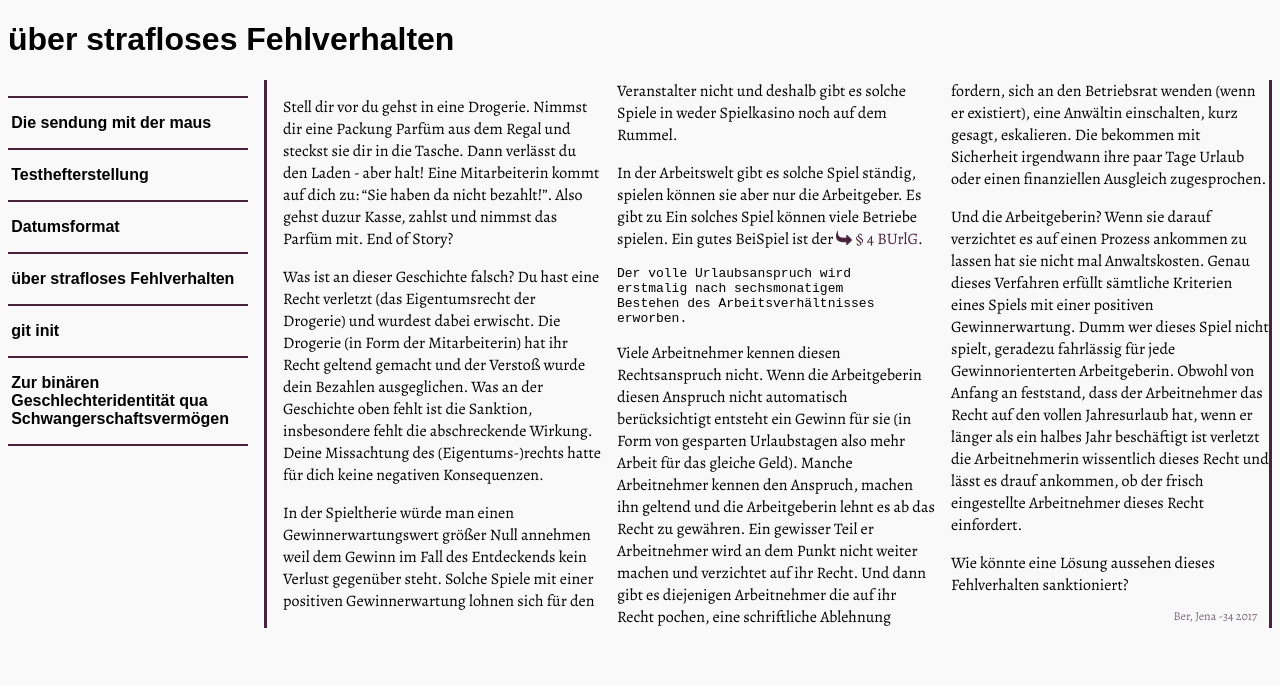
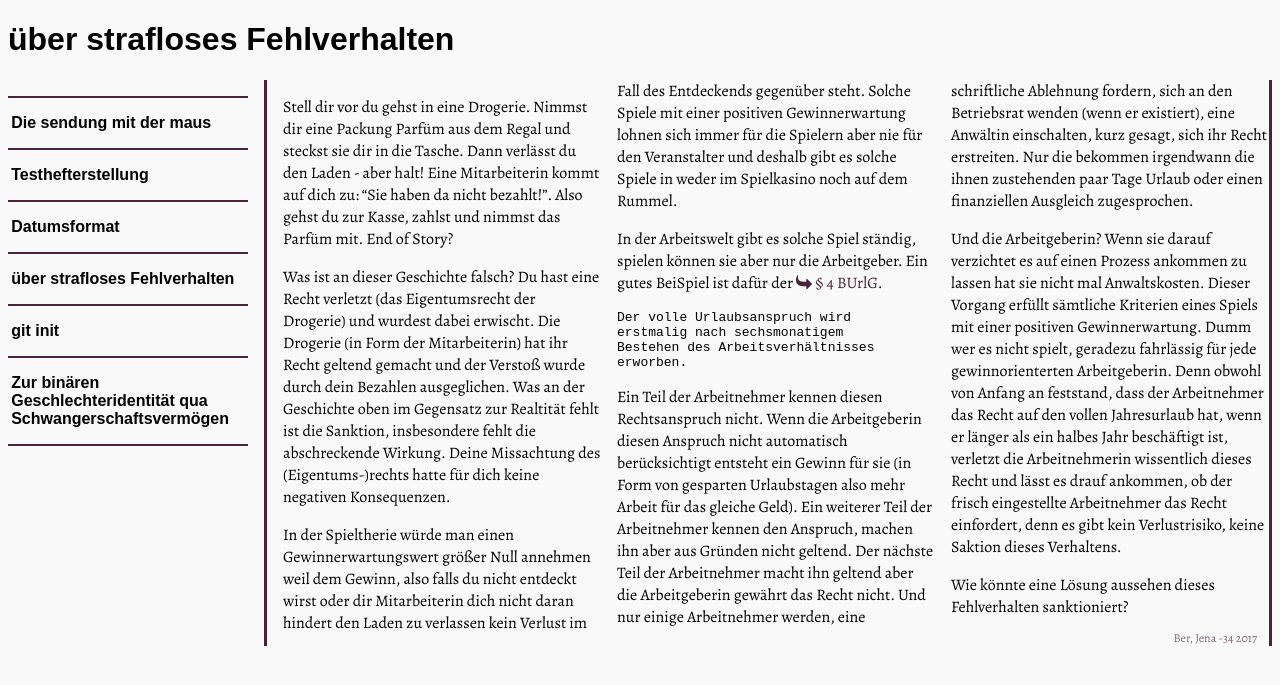
Before and after one commit to HoffmannP/Blog, a Jekyll site: the page built from _posts/2017-08-24-strafloses-fehlverhalten.md, in a window 1280 px wide. Shown: the top 685 px of the page. Built offline with Jekyll 4.4.1, drawn with Linux system fonts in a browser that asks for light colours; nearby versions of some CDN libraries; some web fonts are replaced.

Commit message:
Update 2017-08-24-strafloses-fehlverhalten.md

```diff
--- a/_posts/2017-08-24-strafloses-fehlverhalten.md
+++ b/_posts/2017-08-24-strafloses-fehlverhalten.md
@@ -4,22 +4,21 @@
 category: Politik
 ---
 
-Stell dir vor du gehst in eine Drogerie. Nimmst dir eine Packung Parfüm aus dem Regal und steckst sie dir in die Tasche. Dann verlässt du den Laden - aber halt! Eine Mitarbeiterin kommt auf dich zu: "Sie haben da nicht bezahlt!". Also gehst duzur Kasse, zahlst und nimmst das Parfüm mit. End of Story?
+Stell dir vor du gehst in eine Drogerie. Nimmst dir eine Packung Parfüm aus dem Regal und steckst sie dir in die Tasche. Dann verlässt du den Laden - aber halt! Eine Mitarbeiterin kommt auf dich zu: "Sie haben da nicht bezahlt!". Also gehst du zur Kasse, zahlst und nimmst das Parfüm mit. End of Story?
 
-Was ist an dieser Geschichte falsch? Du hast eine Recht verletzt (das Eigentumsrecht der Drogerie) und wurdest dabei erwischt. Die Drogerie (in Form der Mitarbeiterin) hat ihr Recht geltend gemacht und der Verstoß wurde dein Bezahlen ausgeglichen. Was an der Geschichte oben fehlt ist die Sanktion, insbesondere fehlt die abschreckende Wirkung. Deine Missachtung des (Eigentums-)rechts hatte für dich keine negativen Konsequenzen.
+Was ist an dieser Geschichte falsch? Du hast eine Recht verletzt (das Eigentumsrecht der Drogerie) und wurdest dabei erwischt. Die Drogerie (in Form der Mitarbeiterin) hat ihr Recht geltend gemacht und der Verstoß wurde durch dein Bezahlen ausgeglichen. Was an der Geschichte oben im Gegensatz zur Realtität fehlt ist die Sanktion, insbesondere fehlt die abschreckende Wirkung. Deine Missachtung des (Eigentums-)rechts hatte für dich keine negativen Konsequenzen.
 
-In der Spieltherie würde man einen Gewinnerwartungswert größer Null annehmen weil dem Gewinn im Fall des Entdeckends kein Verlust gegenüber steht. Solche Spiele mit einer positiven Gewinnerwartung lohnen sich für den Veranstalter nicht und deshalb gibt es solche Spiele in weder Spielkasino noch auf dem Rummel.
+In der Spieltherie würde man einen Gewinnerwartungswert größer Null annehmen weil dem Gewinn, also falls du nicht entdeckt wirst oder dir Mitarbeiterin dich nicht daran hindert den Laden zu verlassen kein Verlust im Fall des Entdeckends gegenüber steht. Solche Spiele mit einer positiven Gewinnerwartung lohnen sich immer für die Spielern aber nie für den Veranstalter  und deshalb gibt es solche Spiele in weder im Spielkasino noch auf dem Rummel.
 
-In der Arbeitswelt gibt es solche Spiel ständig, spielen können sie aber nur die Arbeitgeber. Es gibt zu
-Ein solches Spiel können viele Betriebe spielen. Ein gutes BeiSpiel ist der [§ 4 BUrlG](https://dejure.org/gesetze/BUrlG/4.html).
+In der Arbeitswelt gibt es solche Spiel ständig, spielen können sie aber nur die Arbeitgeber. Ein gutes BeiSpiel ist dafür der [§ 4 BUrlG](https://dejure.org/gesetze/BUrlG/4.html).
 
     Der volle Urlaubsanspruch wird
     erstmalig nach sechsmonatigem
     Bestehen des Arbeitsverhältnisses
     erworben.
 
-Viele Arbeitnehmer kennen diesen Rechtsanspruch nicht. Wenn die Arbeitgeberin diesen Anspruch nicht automatisch berücksichtigt entsteht ein Gewinn für sie (in Form von gesparten Urlaubstagen also mehr Arbeit für das gleiche Geld). Manche Arbeitnehmer kennen den Anspruch, machen ihn geltend und die Arbeitgeberin lehnt es ab das Recht zu gewähren. Ein gewisser Teil er Arbeitnehmer wird an dem Punkt nicht weiter machen und verzichtet auf ihr Recht. Und dann gibt es diejenigen Arbeitnehmer die auf ihr Recht pochen, eine schriftliche Ablehnung fordern, sich an den Betriebsrat wenden (wenn er existiert), eine Anwältin einschalten, kurz gesagt, eskalieren. Die bekommen mit Sicherheit irgendwann ihre paar Tage Urlaub oder einen finanziellen Ausgleich zugesprochen.
+Ein Teil der Arbeitnehmer kennen diesen Rechtsanspruch nicht. Wenn die Arbeitgeberin diesen Anspruch nicht automatisch berücksichtigt entsteht ein Gewinn für sie (in Form von gesparten Urlaubstagen also mehr Arbeit für das gleiche Geld). Ein weiterer Teil der Arbeitnehmer kennen den Anspruch, machen ihn aber aus Gründen nicht geltend. Der nächste Teil der Arbeitnehmer macht ihn geltend aber die Arbeitgeberin gewährt das Recht nicht. Und nur einige Arbeitnehmer werden, eine schriftliche Ablehnung fordern, sich an den Betriebsrat wenden (wenn er existiert), eine Anwältin einschalten, kurz gesagt, sich ihr Recht erstreiten. Nur die bekommen irgendwann die ihnen zustehenden paar Tage Urlaub oder einen finanziellen Ausgleich zugesprochen.
 
-Und die Arbeitgeberin? Wenn sie darauf verzichtet es auf einen Prozess ankommen zu lassen hat sie nicht mal Anwaltskosten. Genau dieses Verfahren erfüllt sämtliche Kriterien eines Spiels mit einer positiven Gewinnerwartung. Dumm wer dieses Spiel nicht spielt, geradezu fahrlässig für jede Gewinnorienterten Arbeitgeberin. Obwohl von Anfang an feststand, dass der Arbeitnehmer das Recht auf den vollen Jahresurlaub hat, wenn er länger als ein halbes Jahr beschäftigt ist verletzt die Arbeitnehmerin wissentlich dieses Recht und lässt es drauf ankommen, ob der frisch eingestellte Arbeitnehmer dieses Recht einfordert.
+Und die Arbeitgeberin? Wenn sie darauf verzichtet es auf einen Prozess ankommen zu lassen hat sie nicht mal Anwaltskosten. Dieser Vorgang erfüllt sämtliche Kriterien eines Spiels mit einer positiven Gewinnerwartung. Dumm wer es nicht spielt, geradezu fahrlässig für jede gewinnorienterten Arbeitgeberin. Denn obwohl von Anfang an feststand, dass der Arbeitnehmer das Recht auf den vollen Jahresurlaub hat, wenn er länger als ein halbes Jahr beschäftigt ist, verletzt die Arbeitnehmerin wissentlich dieses Recht und lässt es drauf ankommen, ob der frisch eingestellte Arbeitnehmer das Recht einfordert, denn es gibt kein Verlustrisiko, keine Saktion dieses Verhaltens.
 
 Wie könnte eine Lösung aussehen dieses Fehlverhalten sanktioniert?
```
